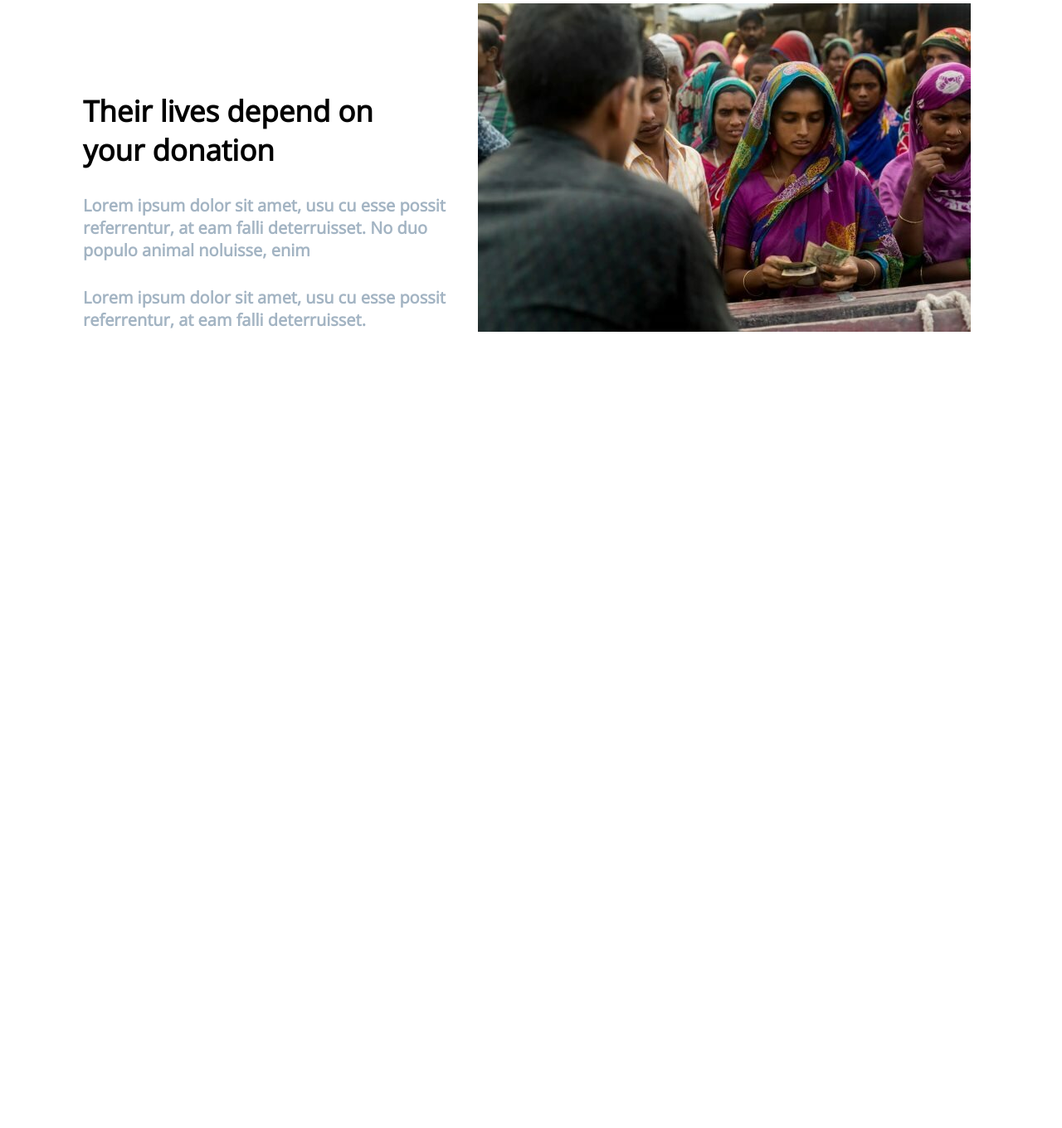
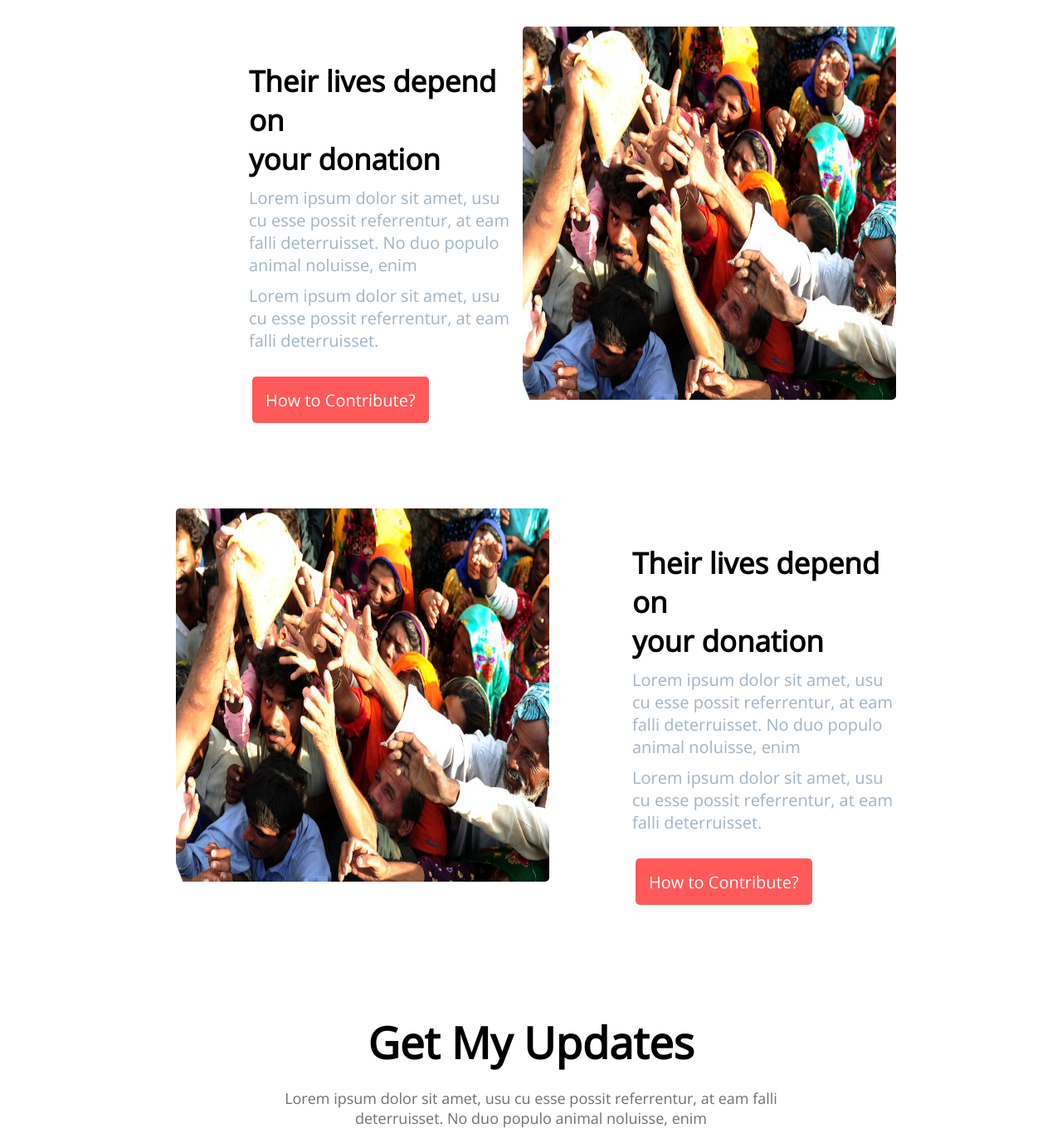
Before and after one commit to FarjanaAkterLaila/donate-today, a plain HTML site: page index.html in a window 1280 px wide. Shown: the part 1994-3354 px from the top of the page at 83% size. Before the commit the page ends 2399 px from the top, so only its background shows below. Drawn offline with nearby package versions, Linux system fonts and the light colour scheme.

Commit message:
modified

```diff
--- a/index.html
+++ b/index.html
@@ -62,14 +62,30 @@
                 <h1 class="text-title">
                     Their lives depend on <br>your donation
                 </h1>
-                <h5 class="title1">Lorem ipsum dolor sit amet, usu cu esse possit referrentur, at eam falli deterruisset. No duo populo animal noluisse, enim</h5>
-               <h5 class="title1">Lorem ipsum dolor sit amet, usu cu esse possit referrentur, at eam falli deterruisset.</h5>
+                <p class="title1">Lorem ipsum dolor sit amet, usu cu esse possit referrentur, at eam falli deterruisset. No duo populo animal noluisse, enim</p>
+               <p class="title1">Lorem ipsum dolor sit amet, usu cu esse possit referrentur, at eam falli deterruisset.</p>
+                <button class="b">How to Contribute?</button>
             </div>
-            <div class="half-width-right">
-                <img src="images/donation1.jpg" alt="">
-              </div>
+                <img class="right" src="images/donation0.jpg" alt="">
+
         </section>
+        <section class="work2">
+            <img class="left" src="images/donation0.jpg" alt="">
+            <div class="text2">
+                <h1 class="text-title2">
+                    Their lives depend on <br>your donation
+                </h1>
+                <p class="title2">Lorem ipsum dolor sit amet, usu cu esse possit referrentur, at eam falli deterruisset. No duo populo animal noluisse, enim</p>
+               <p class="title2">Lorem ipsum dolor sit amet, usu cu esse possit referrentur, at eam falli deterruisset.</p>
+                <button class="b">How to Contribute?</button>
+            </div>
 
+
+        </section>
+        <section class="update">
+           <h3> Get My Updates</h3>
+           <p class="update-sub-title">Lorem ipsum dolor sit amet, usu cu esse possit referrentur, at eam falli <br> deterruisset. No duo populo animal noluisse, enim</p>
+        </section>
     </main>
     <footer>
 
--- a/style/donate.css
+++ b/style/donate.css
@@ -189,52 +189,100 @@ hr {
     color: #757575;
 }
 .work{
-    margin-top: 75px;
     display: flex;
     align-items: center;
+    margin: 75px 200px;
 
 }
-.text{
-    width: 45%;
-    float: left;
+.b{
+    margin-left: 104px;
+    color: #FFFFFF;
+    font-weight: 100;
+    font-size: 20px;
+    border: 0;
+    padding: 12px 16px;
+    height: 56px;
+    border-radius: 5px;
+    background-color: #FF5959;
+    margin-top: 30px;
+
 }
 .text-title{
     margin-left: 100px;
     font-size: 35px;
     font-weight: 900;
     color: black;
-    margin-top: 100px;
+    margin-top: 70px;
 }
 .title1{
     margin-left: 100px;
     font-size: 20px;
     color: rgb(163, 180, 195);
     text-align:left;
-    margin-top: 30px;
+    margin-top: 10px;
+
 }
 
-.full-kaj{
-    margin-top: 75px;
+.right{
+
+    width: 450px;
+    height: 450px;
+    margin-left: 12px;
+    border-radius: 5px;
 }
-.half-width-left{
-    width: 45%;
-    float: left;
+.work2{
+    display: flex;
+    align-items: center;
+    margin: 75px 200px;
+
 }
-.half-width-right{
-    width: 45%;
-    float: left;
+.b{
+    margin-left: 104px;
+    color: #FFFFFF;
+    font-weight: 100;
+    font-size: 20px;
+    border: 0;
+    padding: 12px 16px;
+    height: 56px;
+    border-radius: 5px;
+    background-color: #FF5959;
+    margin-top: 30px;
+
 }
-.full-title{
+.text-title2{
     margin-left: 100px;
     font-size: 35px;
     font-weight: 900;
     color: black;
-    margin-top: 100px;
+    margin-top: 70px;
 }
-.full-data{
+.title2{
     margin-left: 100px;
     font-size: 20px;
     color: rgb(163, 180, 195);
     text-align:left;
-    margin-top: 30px;
+    margin-top: 10px;
+
 }
+
+.left{
+
+    width: 450px;
+    height: 450px;
+    margin-left: 12px;
+    border-radius: 5px;
+}
+.update{
+    text-align: center;
+    margin-top: 130px;
+    font-weight: 700;
+font-size: 45px;
+}
+.update-sub-title{
+    font-weight: 400;
+font-size: 18px;
+margin-top: 20px;
+text-align: center;
+
+color: #707070;
+}
```
